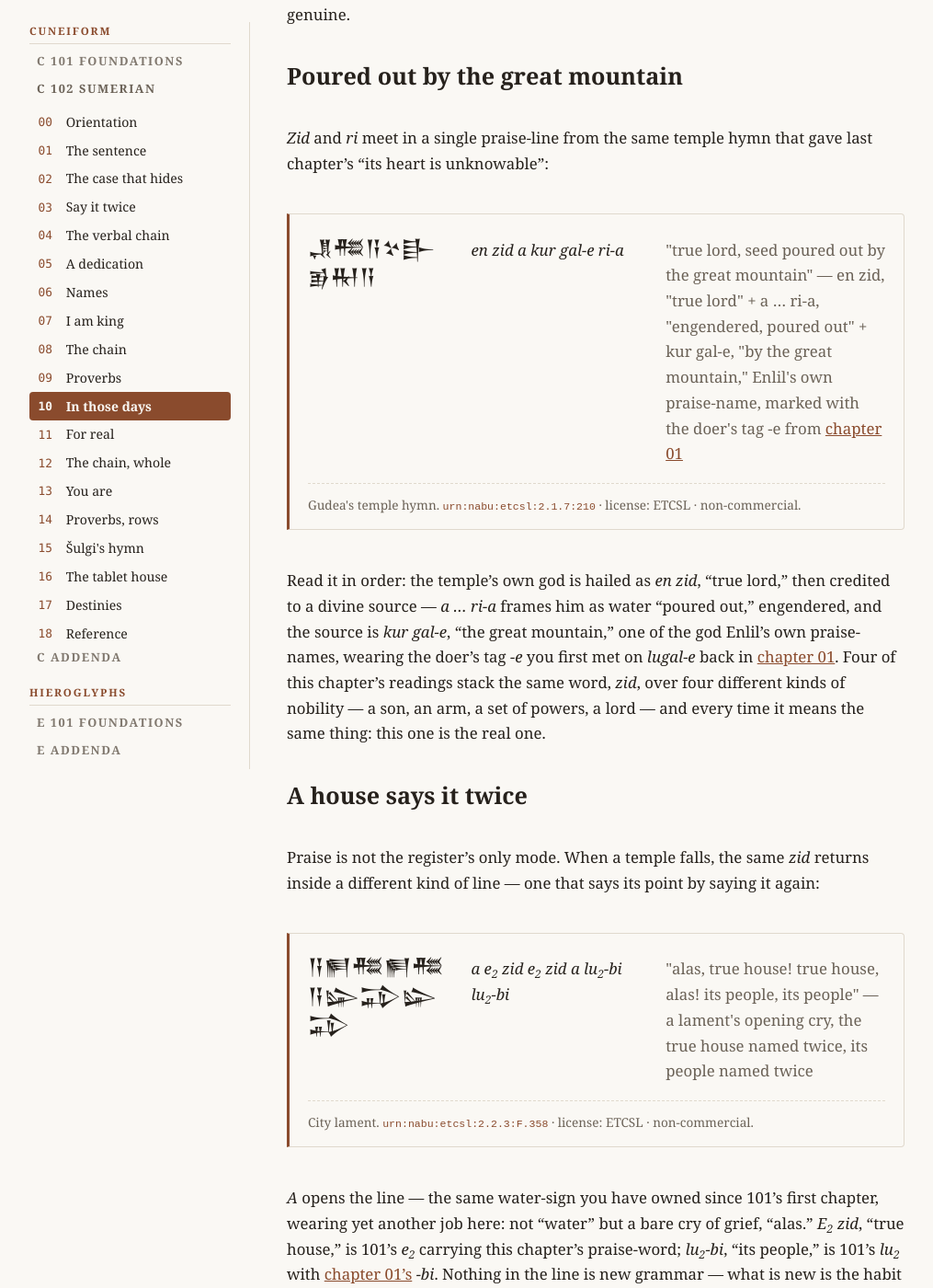
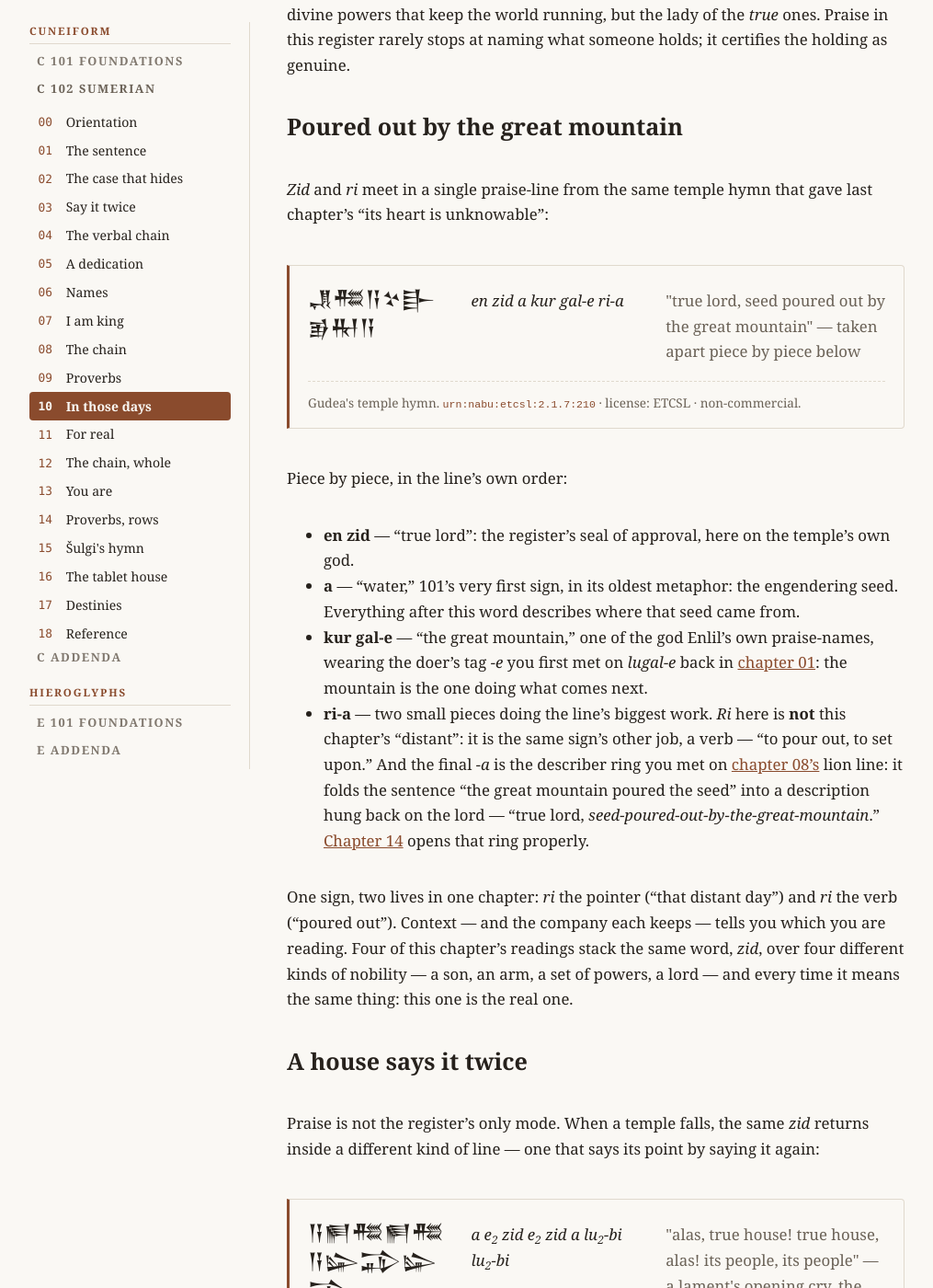
Before and after one commit to arvicco/nabu-edubba, a Jekyll site: the page built from site/cuneiform/102/10-in-those-days.md, in a window 1280 px wide and 1400 px high, scrolled down 3846 px. Shown: the whole window at 92% size, without its empty margins (132-1147 px from the left). Built offline with Jekyll 4.4.1, drawn with Linux system fonts in a browser that asks for light colours; some of the changed text lies outside the part shown.

Commit message:
fix: 102 ch10 — en zid line taken apart; ri's two jobs named (M7-14)
Round-4: the praise line's ri is not 'distant' — it is the sign's
verb job, 'to pour out, set upon' (now in the sign table too), and
the final -a is the describer ring from ch08's lion line, folding
'the great mountain poured the seed' into an epithet of the lord.
Full piece-by-piece walkthrough replaces the compressed gloss;
drill asks for both of ri's jobs.

Co-Authored-By: Claude Fable 5 <noreply@anthropic.com>

```diff
--- a/site/cuneiform/102/10-in-those-days.md
+++ b/site/cuneiform/102/10-in-those-days.md
@@ -47,7 +47,8 @@ the vocabulary the shift runs on.
     </tr>
     <tr>
       <td class="script sign-cell">𒊑</td><td>RI</td><td><em>ri</em></td>
-      <td>the syllable ri (also re); distant</td>
+      <td>the syllable ri (also re); distant; as a verb, to pour
+          out, set upon</td>
       <td>the sign behind Sumerian epic's favorite way to begin:
           <em>ud ri-a</em> / <em>ud re-a</em>, "in those distant
           days"</td>
@@ -173,7 +174,7 @@ hymn that gave last chapter's "its heart is unknowable":
 
 <figure class="reading reading--script">
   <div class="reading-lines">
-    <div class="reading-line"><span class="script">𒂗𒍣𒀀𒆳𒃲𒂊𒊑𒀀</span><span class="translit">en zid a kur gal-e ri-a</span><span class="gloss">"true lord, seed poured out by the great mountain" — en zid, "true lord" + a … ri-a, "engendered, poured out" + kur gal-e, "by the great mountain," Enlil's own praise-name, marked with the doer's tag -e from <a href="{{ '/cuneiform/102/01-the-sentence-in-the-clay/' | relative_url }}">chapter 01</a></span></div>
+    <div class="reading-line"><span class="script">𒂗𒍣𒀀𒆳𒃲𒂊𒊑𒀀</span><span class="translit">en zid a kur gal-e ri-a</span><span class="gloss">"true lord, seed poured out by the great mountain" — taken apart piece by piece below</span></div>
   </div>
   <figcaption class="citation">
     Gudea's temple hymn. <code>urn:nabu:etcsl:2.1.7:210</code> ·
@@ -181,12 +182,32 @@ hymn that gave last chapter's "its heart is unknowable":
   </figcaption>
 </figure>
 
-Read it in order: the temple's own god is hailed as *en zid*,
-"true lord," then credited to a divine source — *a … ri-a* frames
-him as water "poured out," engendered, and the source is *kur
-gal-e*, "the great mountain," one of the god Enlil's own
-praise-names, wearing the doer's tag *-e* you first met on
-*lugal-e* back in <a href="{{ '/cuneiform/102/01-the-sentence-in-the-clay/' | relative_url }}">chapter 01</a>. Four
+Piece by piece, in the line's own order:
+
+- **en zid** — "true lord": the register's seal of approval, here
+  on the temple's own god.
+- **a** — "water," 101's very first sign, in its oldest metaphor:
+  the engendering seed. Everything after this word describes where
+  that seed came from.
+- **kur gal-e** — "the great mountain," one of the god Enlil's own
+  praise-names, wearing the doer's tag *-e* you first met on
+  *lugal-e* back in
+  <a href="{{ '/cuneiform/102/01-the-sentence-in-the-clay/' | relative_url }}">chapter 01</a>:
+  the mountain is the one doing what comes next.
+- **ri-a** — two small pieces doing the line's biggest work. *Ri*
+  here is **not** this chapter's "distant": it is the same sign's
+  other job, a verb — "to pour out, to set upon." And the final
+  *-a* is the describer ring you met on
+  <a href="{{ '/cuneiform/102/08-the-chain-grows-rings/' | relative_url }}">chapter
+  08's</a> lion line: it folds the sentence "the great mountain
+  poured the seed" into a description hung back on the lord —
+  "true lord, *seed-poured-out-by-the-great-mountain*."
+  <a href="{{ '/cuneiform/102/14-a-row-of-proverbs/' | relative_url }}">Chapter 14</a>
+  opens that ring properly.
+
+One sign, two lives in one chapter: *ri* the pointer ("that
+distant day") and *ri* the verb ("poured out"). Context — and the
+company each keeps — tells you which you are reading. Four
 of this chapter's readings stack the same word, *zid*, over four
 different kinds of nobility — a son, an arm, a set of powers, a
 lord — and every time it means the same thing: this one is the real
@@ -221,7 +242,8 @@ receipt never repeats a line for effect; a lament always does.
 
 1. Write 𒍣, 𒀉, 𒊑 from memory; say *zi*, *a₂*, *ri*.
 2. Read *ud re-a* aloud and explain, in one sentence, what job the
-   "distant" sense of *ri/re* is doing there.
+   "distant" sense of *ri/re* is doing there — then name the
+   *other* job *ri* works in this chapter's last praise-line.
 3. Name the four different nouns that *zid* attaches to across this
    chapter's readings, and say in one sentence what the word adds
    each time.
```
